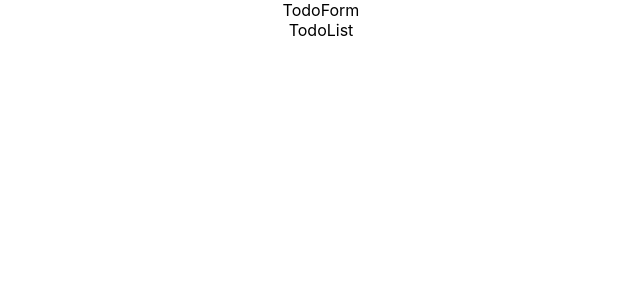
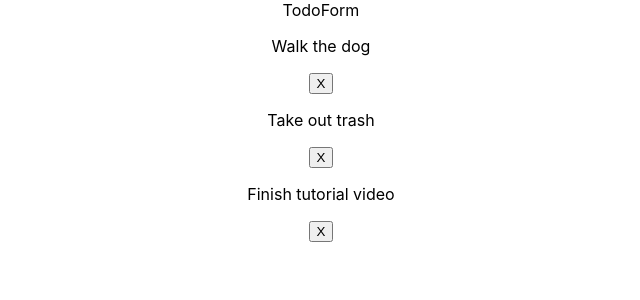
Before and after one commit to TejalAGunjal/Todo-React-, a React (Create React App) app: page / in a window 1280 px wide. Shown: the top 300 px of the page, without its empty margins (319-959 px from the left). Built offline with nearby package versions, Linux system fonts and the light colour scheme.

Commit message:
todo list file updated

```diff
--- a/src/components/Todos/todoList.js
+++ b/src/components/Todos/todoList.js
@@ -1,7 +1,18 @@
 import React from "react";
-
-function todoList() {
-  return <div>TodoList</div>;
+import Todo from "./todo";
+export default function TodoList({ todos, deleteHandler, updateHandler }) {
+  return (
+    <div>
+      {todos.map((todo) => {
+        return (
+          <Todo
+            key={todo.id}
+            todo={todo}
+            deleteHandler={deleteHandler}
+            updateHandler={updateHandler}
+          />
+        );
+      })}
+    </div>
+  );
 }
-
-export default todoList;
```
